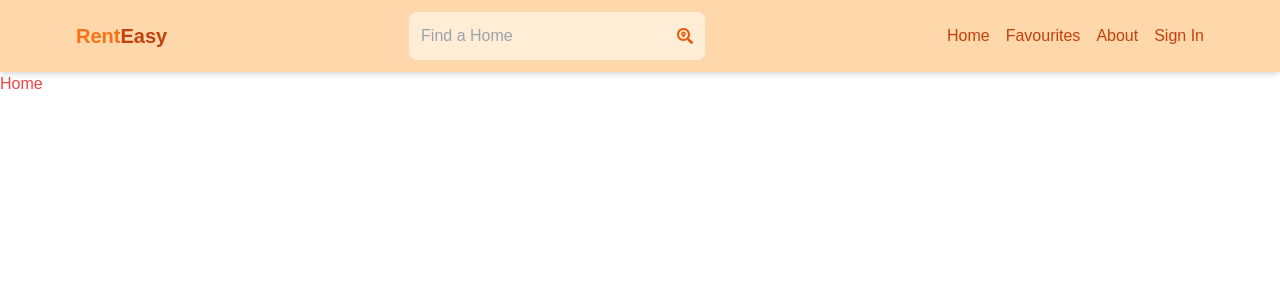
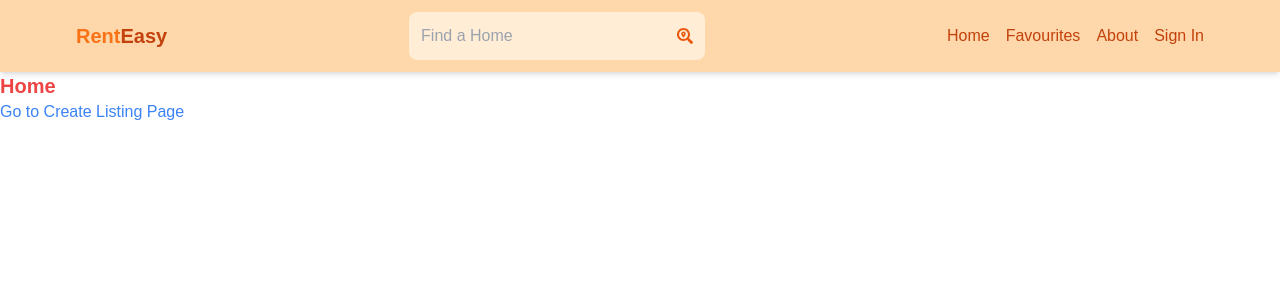
Before and after one commit to edmundnche/RentEasy, a Next.js app: page / in a window 1280 px wide. Shown: the top 300 px of the page. Built offline with nearby package versions, Linux system fonts and the light colour scheme.

Commit message:
listing page
setting up for the listing page

```diff
--- /dev/null
+++ b/src/app/create-listing/page.js
@@ -0,0 +1,10 @@
+import { useState } from 'react';
+
+function CreateListing() {
+  return (
+    <div>
+
+    </div>
+
+  );
+}
--- a/src/app/page.js
+++ b/src/app/page.js
@@ -1,7 +1,13 @@
-import React from 'react'
+import Link from 'next/link';
+import React from 'react';
 
 export default function Home() {
   return (
-    <div className='text-red-500'>Home</div>
-  )
+    <>
+      <div className='text-red-500 text-xl font-semibold'>Home</div>
+      <Link href="/create-listing" className="text-blue-500 hover:underline">
+        Go to Create Listing Page
+      </Link>
+    </>
+  );
 }
```
